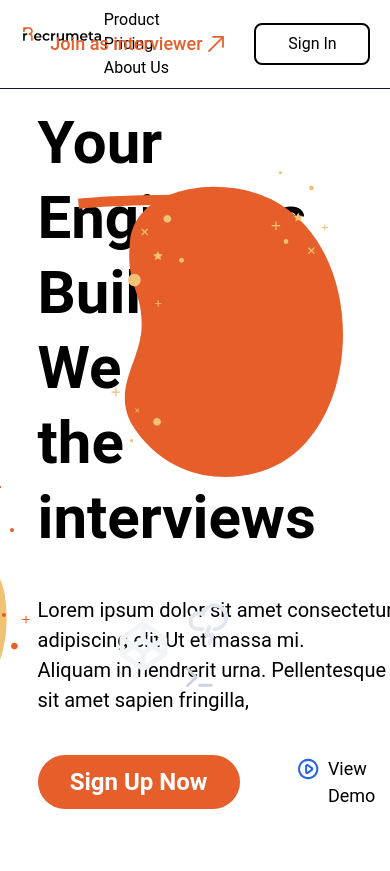
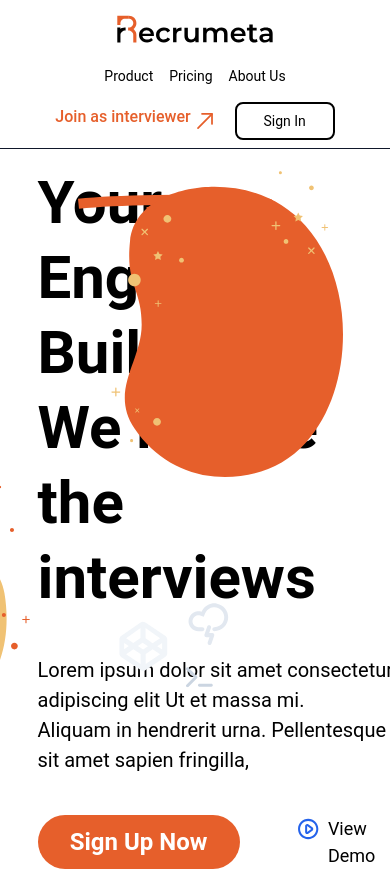
Before and after one commit to Roshan8319/Interview-Front, a React (Vite) app in the folder Frontend/: page / in a window 390 px wide. Shown: the top 871 px of the page. Built offline with nearby package versions, Linux system fonts and the light colour scheme.

Commit message:
added  responsiveness  and laoder

```diff
--- a/Frontend/src/Components/Landing/NavigationLayout.jsx
+++ b/Frontend/src/Components/Landing/NavigationLayout.jsx
@@ -1,4 +1,4 @@
-import React from 'react'
+import React, { useState, useEffect } from 'react'
 import { Link } from 'react-router-dom';
 import OurTeam from './OurTeam';
 import GrowYourTeam from './GrowYourTeam';
@@ -8,26 +8,49 @@ import WhomWeSupport from './WhomWeSupport';
 import OurProduct from './OurProduct';
 import EffortlessHiring from './EffortlessHiring';
 import { useNavigate } from 'react-router-dom'
-
+import Load from '../../assets/Load';
 
 function NavigationLayout() {
     const navigate = useNavigate();
+    const [loading, setLoading] = useState(true);
+
+    useEffect(() => {
+        const startTime = Date.now();
+        const minLoadTime = 2000; // 2 seconds minimum
+
+        setTimeout(() => {
+            const elapsedTime = Date.now() - startTime;
+            const remainingTime = Math.max(0, minLoadTime - elapsedTime);
+
+            setTimeout(() => {
+                setLoading(false);
+            }, remainingTime);
+        }, 0);
+    }, []);
+
     const naviToSignIn = () =>{
         navigate('/auth/signin')
     }
+
     return (
         <div className='flex flex-col min-h-screen font-montserrat-recrumeta'>
+            {loading ? (
+                <div className="min-h-screen flex flex-col bg-[#EBDFD7] items-center justify-center">
+                    <Load />
+                </div>
+            ) : (
+                <>
                     {/* Header */}
-            <div>
-                <div className='w-full flex justify-center items-center border-b-[1px] border-[#0F172A] py-2 gap-x-2' >
-                    <div className='w-[90%] flex justify-center items-center' >
-                        <div className='w-[60%] h-full flex ' >
-                            <div className='w-[40%] flex justify-start ' >
+                    <div className="sticky top-0 z-50 bg-white">
+                        <div className='w-full flex justify-center items-center border-b-[1px] border-[#0F172A] py-2 px-4 md:px-2' >
+                            <div className='w-full md:w-[90%] flex flex-col md:flex-row justify-between items-center gap-y-4 md:gap-y-0' >
+                                <div className='w-full md:w-[60%] flex flex-col md:flex-row items-center gap-y-4 md:gap-y-0' >
+                                    <div className='w-full md:w-[40%] flex justify-center md:justify-start' >
                                         <svg
-                                    width="220"
-                                    height="52"
+                                            width="180"
+                                            height="42"
                                             viewBox="0 0 1600 400"
-                                    fill="none"
+                                            className="md:w-[220px] md:h-[52px]"
                                             xmlns="http://www.w3.org/2000/svg"
                                         >
                                             <path
@@ -76,39 +99,36 @@ function NavigationLayout() {
                                             />
                                         </svg>
                                     </div>
-                            <div className='w-[60%] flex flex-wrap justify-start items-center gap-x-12 text-black' >
+                                    <div className='w-full md:w-[60%] flex flex-wrap justify-center md:justify-start items-center gap-4 md:gap-x-12 text-black text-sm md:text-base' >
                                         <Link to='#' className='hover:text-[#E65F2B]'>Product</Link>
                                         <Link to='#' className='hover:text-[#E65F2B]'>Pricing</Link>
                                         <Link to='#' className='hover:text-[#E65F2B]'>About Us</Link>
                                     </div>
                                 </div>
-                        <div className='w-[40%] h-full flex justify-end items-center gap-x-6' >
-
-                            <button className='text-[#E65F2B] flex font-medium whitespace-nowrap' >
-                                <span className='text-[18px] hover:underline'>Join as interviewer</span>
+                                <div className='w-full md:w-[40%] flex justify-center md:justify-end items-center gap-x-4 md:gap-x-6' >
+                                    <button className='text-[#E65F2B] flex font-medium whitespace-nowrap text-sm md:text-base' >
+                                        <span className='text-[16px] md:text-[18px] hover:underline'>Join as interviewer</span>
                                         <svg width="28" height="28" viewBox="0 0 20 20" fill="none" xmlns="http://www.w3.org/2000/svg">
                                             <path fill-rule="evenodd" clip-rule="evenodd" d="M7.2291 4.99136C7.2291 4.64619 7.50892 4.36636 7.8541 4.36636L15.0077 4.36636C15.1734 4.36636 15.3324 4.43221 15.4496 4.54942C15.5668 4.66663 15.6327 4.8256 15.6327 4.99136L15.6327 12.1449C15.6327 12.4901 15.3528 12.7699 15.0077 12.7699C14.6625 12.7699 14.3827 12.4901 14.3827 12.1449L14.3827 5.61636L7.8541 5.61636C7.50892 5.61636 7.2291 5.33654 7.2291 4.99136Z" fill="#E65F2B" />
                                             <path fill-rule="evenodd" clip-rule="evenodd" d="M4.54839 15.4507C4.30431 15.2066 4.30431 14.8108 4.54839 14.5668L14.4656 4.6496C14.7096 4.40552 15.1054 4.40552 15.3494 4.6496C15.5935 4.89367 15.5935 5.2894 15.3494 5.53348L5.43227 15.4507C5.18819 15.6947 4.79246 15.6947 4.54839 15.4507Z" fill="#E65F2B" />
                                         </svg>
-
                                     </button>
 
-                            <button className=' flex justify-end ' >
+                                    <button className='flex justify-end' >
                                         <div
                                             onClick={naviToSignIn}
-                                className='w-[116px] h-[42px] flex justify-center items-center rounded-lg border-2 border-black' >
+                                            className='w-[100px] md:w-[116px] h-[38px] md:h-[42px] flex justify-center items-center rounded-lg border-2 border-black text-sm md:text-base'
+                                        >
                                             Sign In
                                         </div>
                                     </button>
                                 </div>
-
                             </div>
                         </div>
                     </div>
+
                     {/* Main Content */}
                     <div className="flex-grow">
-
-                {/* Your page content goes here */}
                         <YourEngineerBuild />
                         <EveryHiringSolution/>
                         <EffortlessHiring/>
@@ -116,18 +136,15 @@ function NavigationLayout() {
                         <OurProduct/>
                         <OurTeam />
                         <GrowYourTeam />
-
                     </div>
 
-            {/* //Footer */}
-            <div>
-                <div className="w-full flex justify-center items-center bg-[#0F172A] ">
-
                     {/* Footer */}
-                    <footer className='w-[90%] text-[#E2E8F0]' >
-                        {/*1*/}     <div className='w-full flex border-b-[1px] border-[#E2E8F0]' >
-                            <div className='w-[30%] flex flex-col gap-y-4 mt-6 pb-16 ' >
-                                <div>
+                    <div className="bg-[#0F172A]">
+                        <footer className='w-full px-4 md:w-[90%] mx-auto text-[#E2E8F0]' >
+                            <div className='w-full flex flex-col md:flex-row border-b-[1px] border-[#E2E8F0] py-8 md:py-0' >
+                                <div className='w-full md:w-[30%] flex flex-col gap-y-4 items-center md:items-start mt-0 md:mt-6 pb-8 md:pb-16' >
+                                    {/* Logo */}
+                                    <div className="w-[260px] md:w-[300px]">
                                         <svg
                                             width="300"
                                             height="75"
@@ -178,14 +195,14 @@ function NavigationLayout() {
                                             />
                                         </svg>
                                     </div>
-                                <div className='text-[28px] font-medium' >
+                                    <div className='text-[22px] md:text-[28px] font-medium text-center md:text-left' >
                                         <p>Your Engineers Build,</p>
                                         <p>We handle the interviews</p>
                                     </div>
                                 </div>
-                            <div className='w-[70%] flex items-start justify-center mt-14 pl-5 mb-10' >
-                                {/* non logo materials */}
-                                <div className='w-[24%] flex flex-col gap-y-3 ' >
+                                <div className='w-full md:w-[70%] flex flex-col md:flex-row items-center md:items-start justify-center mt-6 md:mt-14 pl-0 md:pl-5 pb-8 md:pb-10 gap-8 md:gap-0' >
+                                    {/* Sitemap Section */}
+                                    <div className='w-full md:w-[24%] flex flex-col gap-y-3 items-center md:items-start' >
                                         <p>Sitemap</p>
                                         <ul className='flex flex-col gap-y-3' >
                                             <li><a href='#' className='hover:text-[#E65F2B]' >Products</a></li>
@@ -195,12 +212,11 @@ function NavigationLayout() {
                                                 <svg width="25" height="25" viewBox="0 0 24 25" fill="none" xmlns="http://www.w3.org/2000/svg">
                                                     <path d="M15.586 11.6247L11.636 7.67469C11.4538 7.48609 11.353 7.23349 11.3553 6.97129C11.3576 6.70909 11.4628 6.45828 11.6482 6.27287C11.8336 6.08747 12.0844 5.9823 12.3466 5.98002C12.6088 5.97774 12.8614 6.07853 13.05 6.26069L18.707 11.9177C18.8002 12.0103 18.8741 12.1205 18.9246 12.2418C18.9751 12.3632 19.001 12.4933 19.001 12.6247C19.001 12.7561 18.9751 12.8862 18.9246 13.0075C18.8741 13.1289 18.8002 13.239 18.707 13.3317L13.05 18.9887C12.9578 19.0842 12.8474 19.1604 12.7254 19.2128C12.6034 19.2652 12.4722 19.2928 12.3394 19.2939C12.2066 19.2951 12.0749 19.2698 11.952 19.2195C11.8291 19.1692 11.7175 19.095 11.6236 19.0011C11.5297 18.9072 11.4555 18.7955 11.4052 18.6726C11.3549 18.5498 11.3296 18.4181 11.3307 18.2853C11.3319 18.1525 11.3595 18.0213 11.4119 17.8993C11.4643 17.7773 11.5405 17.6669 11.636 17.5747L15.586 13.6247H6C5.73478 13.6247 5.48043 13.5193 5.29289 13.3318C5.10536 13.1443 5 12.8899 5 12.6247C5 12.3595 5.10536 12.1051 5.29289 11.9176C5.48043 11.73 5.73478 11.6247 6 11.6247H15.586Z" fill="#E2E8F0" />
                                                 </svg>
-
-
                                             </a></li>
                                         </ul>
                                     </div>
-                                <div className='w-[38%] flex flex-col gap-y-3 ' >
+                                    {/* Contact Section */}
+                                    <div className='w-full md:w-[38%] flex flex-col gap-y-3 items-center md:items-start' >
                                         <p>Contact Us</p>
                                         <ul className='flex flex-col gap-y-3' >
                                             <li className='flex items-center gap-x-2' >
@@ -233,7 +249,8 @@ function NavigationLayout() {
                                             </li>
                                         </ul>
                                     </div>
-                                <div className='w-[38%] flex flex-col gap-y-3' >
+                                    {/* Connect Section */}
+                                    <div className='w-full md:w-[38%] flex flex-col gap-y-3 items-center md:items-start' >
                                         <p>Connect with us</p>
                                         <ul className='flex flex-col gap-y-3'>
                                             <li className='flex items-center gap-x-4' >
@@ -269,11 +286,12 @@ function NavigationLayout() {
                                 </div>
                             </div>
 
-                        {/*2*/}     <div className='w-full flex justify-between items-center pt-6 pb-6' >
-                            <div>
+                            {/* Copyright Section */}
+                            <div className='w-full flex flex-col md:flex-row justify-between items-center gap-y-4 md:gap-y-0 py-6 text-sm md:text-base' >
+                                <div className="text-center md:text-left">
                                     Recrumeta © 2025. All rights reserved.
                                 </div>
-                            <div className='flex gap-x-8' >
+                                <div className='flex gap-x-4 md:gap-x-8' >
                                     <Link to='#' className='hover:text-[#E65F2B]'>Terms</Link>
                                     <Link to='#' className='hover:text-[#E65F2B]'>Privacy</Link>
                                     <Link to='#' className='hover:text-[#E65F2B]'>Contact</Link>
@@ -281,10 +299,9 @@ function NavigationLayout() {
                             </div>
                         </footer>
                     </div>
-
+                </>
+            )}
         </div>
-        </div>
-
     )
 }
 
```
Lines whose indentation alone changed are shown as unchanged.
